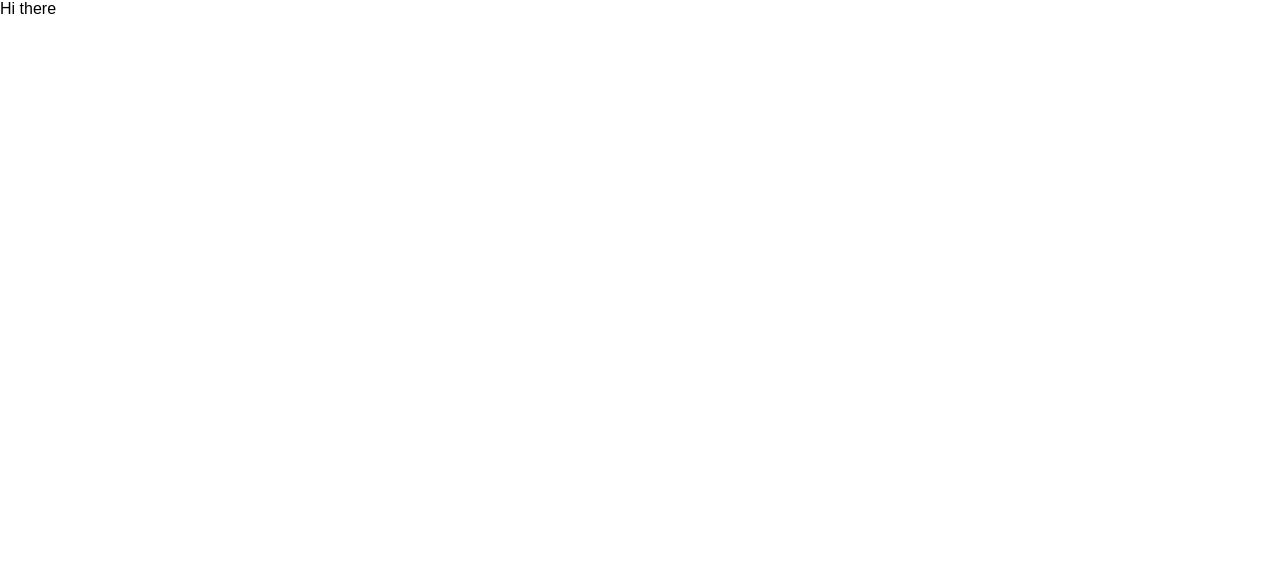
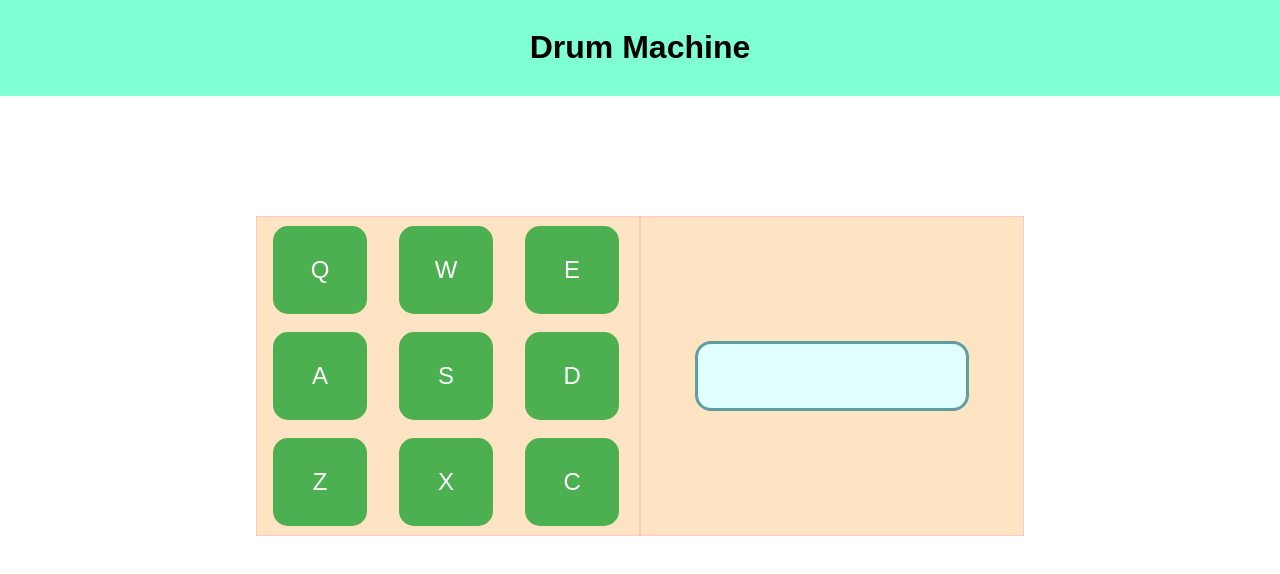
Before and after one commit to chunkydonut21/Drum-Machine, a React app: page / in a window 1280 px wide. Built offline with nearby package versions, Linux system fonts and the light colour scheme.

Commit message:
redux added

```diff
--- a/package.json
+++ b/package.json
@@ -5,7 +5,9 @@
   "dependencies": {
     "react": "^16.4.1",
     "react-dom": "^16.4.1",
-    "react-scripts": "1.1.4"
+    "react-redux": "^5.0.7",
+    "react-scripts": "1.1.4",
+    "redux": "^4.0.0"
   },
   "scripts": {
     "start": "react-scripts start",
--- a/public/index.html
+++ b/public/index.html
@@ -36,5 +36,6 @@
       To begin the development, run `npm start` or `yarn start`.
       To create a production bundle, use `npm run build` or `yarn build`.
     -->
+    <script src="https://cdn.freecodecamp.org/testable-projects-fcc/v1/bundle.js"></script>
   </body>
 </html>
--- /dev/null
+++ b/src/actions/index.js
@@ -0,0 +1,11 @@
+export const SELECTED_KEY = 'selected_key';
+
+export const selectedKey = (event, drum) => {
+  const selected = drum.filter((item) => {
+    return item.hotkey.charCodeAt(0) === event.keyCode;
+  });
+  return {
+    type: SELECTED_KEY,
+    payload: selected[0]
+  }
+}
--- a/src/components/App.js
+++ b/src/components/App.js
@@ -1,11 +1,66 @@
 import React from 'react';
+import { connect } from 'react-redux';
+import Header from './Header';
+import { selectedKey } from '../actions/index';
 
-export default class App extends React.Component {
+class App extends React.Component {
+  constructor(props) {
+    super(props);
+    this.state = { active: '' };
+  }
+
+  escFunction = (event) => {
+    this.props.selectedKey(event, this.props.drum);
+    if(this.props.selected !== false) {
+      new Audio(this.props.selected.sound).play();
+      this.setState({ active: this.props.selected });
+    }
+  }
+  componentDidMount(){
+    document.addEventListener("keydown", this.escFunction, false);
+  }
+  componentWillUnmount(){
+    document.removeEventListener("keydown", this.escFunction, false);
+  }
+
   render() {
+    console.log(this.props.drum);
+
     return (
-      <div>
-        Hi there
+      <div id="drum-machine">
+        <Header />
+        <div id="wrap">
+          <div id="one">
+            {
+              this.props.drum.map((item) => {
+                return (
+                  <div className="drum-pad" key={item.id} id={item.id} onClick={() => {
+                    this.setState({ active: item });
+                    new Audio(item.sound).play();
+                  }}>
+                    <button className="button">
+                      <audio className="clip" id={item.hotkey} src={item.sound}></audio>
+                      {item.hotkey}
+                    </button>
+                  </div>
+                );
+              })
+            }
+          </div>
+          <div id="two">
+            <div id="display"><h4>{this.state.active.name}</h4></div>
+          </div>
+        </div>
       </div>
     );
   }
 }
+
+const mapStateToProps = (state) => {
+  return {
+    drum: state.drum,
+    selected: state.selected
+  };
+}
+
+export default connect(mapStateToProps, { selectedKey })(App);
--- /dev/null
+++ b/src/components/Header.js
@@ -0,0 +1,11 @@
+import React from 'react';
+
+export default class Header extends React.Component {
+  render() {
+    return (
+      <div className="outer-header">
+        <h1>Drum Machine</h1>
+      </div>
+    );
+  }
+}
--- a/src/index.js
+++ b/src/index.js
@@ -1,6 +1,14 @@
 import React from 'react';
 import ReactDOM from 'react-dom';
+import { Provider } from 'react-redux';
+import { createStore, applyMiddleware } from 'redux';
 import './styles/styles.css';
 import App from './components/App';
+import reducers from './reducers/index.js';
 
-ReactDOM.render(<App />, document.getElementById('root'));
+const store = createStore(reducers, {}, applyMiddleware());
+
+ReactDOM.render(
+  <Provider store={store}><App /></Provider>,
+  document.getElementById('root')
+);
--- /dev/null
+++ b/src/reducers/drumReducer.js
@@ -0,0 +1,71 @@
+const drumReducer = () => {
+  return [
+    {
+      id: 1,
+      name: 'Heater 1',
+      hotkey: 'Q',
+      sound: 'https://s3.amazonaws.com/freecodecamp/drums/Heater-1.mp3'
+    },
+    {
+      id: 2,
+      name: 'Heater 2',
+      hotkey: 'W',
+      sound: 'https://s3.amazonaws.com/freecodecamp/drums/Heater-2.mp3'
+    },
+    {
+      id: 3,
+      name: 'Heater 3',
+      hotkey: 'E',
+      sound: 'https://s3.amazonaws.com/freecodecamp/drums/Heater-3.mp3'
+    },
+    {
+      id: 4,
+      name: 'Heater 4.1',
+      hotkey: 'A',
+      sound: 'https://s3.amazonaws.com/freecodecamp/drums/Heater-4_1.mp3'
+    },
+    {
+      id: 5,
+      name: 'Heater 6',
+      hotkey: 'S',
+      sound: 'https://s3.amazonaws.com/freecodecamp/drums/Heater-6.mp3'
+    },
+    {
+      id: 6,
+      name: 'Dsc Oh',
+      hotkey: 'D',
+      sound: 'https://s3.amazonaws.com/freecodecamp/drums/Dsc_Oh.mp3'
+    },
+    {
+      id: 7,
+      name: 'Kick n Hat',
+      hotkey: 'Z',
+      sound: 'https://s3.amazonaws.com/freecodecamp/drums/Kick_n_Hat.mp3'
+    },
+    {
+      id: 8,
+      name: 'RP4 Kick 1',
+      hotkey: 'X',
+      sound: 'https://s3.amazonaws.com/freecodecamp/drums/RP4_KICK_1.mp3'
+    },
+    {
+      id: 9,
+      name: 'Cev H2',
+      hotkey: 'C',
+      sound: 'https://s3.amazonaws.com/freecodecamp/drums/Cev_H2.mp3'
+    },
+  ];
+}
+
+
+// 'https://s3.amazonaws.com/freecodecamp/drums/Chord_1.mp3'
+// 'https://s3.amazonaws.com/freecodecamp/drums/Chord_2.mp3'
+// 'https://s3.amazonaws.com/freecodecamp/drums/Chord_3.mp3'
+// 'https://s3.amazonaws.com/freecodecamp/drums/Give_us_a_light.mp3'
+// 'https://s3.amazonaws.com/freecodecamp/drums/Dry_Ohh.mp3'
+// 'https://s3.amazonaws.com/freecodecamp/drums/Bld_H1.mp3'
+// 'https://s3.amazonaws.com/freecodecamp/drums/punchy_kick_1.mp3'
+// 'https://s3.amazonaws.com/freecodecamp/drums/side_stick_1.mp3'
+// 'https://s3.amazonaws.com/freecodecamp/drums/Brk_Snr.mp3'
+
+export default drumReducer;
--- /dev/null
+++ b/src/reducers/index.js
@@ -0,0 +1,8 @@
+import { combineReducers } from 'redux';
+import drumReducer from './drumReducer';
+import selectReducer from './selected';
+
+export default combineReducers({
+  drum: drumReducer,
+  selected: selectReducer
+});
--- /dev/null
+++ b/src/reducers/selected.js
@@ -0,0 +1,11 @@
+import { SELECTED_KEY } from '../actions/index';
+
+const selected = (state = null, action ) => {
+  switch(action.type) {
+    case SELECTED_KEY:
+      return action.payload || false;
+  }
+  return state;
+}
+
+export default selected;
--- a/src/styles/styles.css
+++ b/src/styles/styles.css
@@ -1,5 +1,83 @@
-body {
+html, body {
   margin: 0;
   padding: 0;
-  font-family: sans-serif;
+  font-family: Arial, Helvetica, sans-serif;
 }
+
+#drum-machine {
+  display: flex;
+  flex-direction: column;
+  align-items: center;
+}
+
+.outer-header {
+  background-color: aquamarine;
+  text-align: center;
+  width: 100%;
+  padding: 8px;
+}
+
+#wrap {
+  width: 60%;
+  height: 320px;
+  margin-top: 120px;
+  background-color: bisque;
+  display: flex;
+  flex-direction: row;
+}
+
+#one {
+  flex: 1;
+  border: 1px solid rgba(255, 182, 182, 0.541);
+  display: flex;
+  flex-direction: row;
+  flex-wrap: wrap;
+}
+
+#two {
+  flex: 1;
+  display: flex;
+  border: 1px solid rgba(255, 182, 182, 0.541);
+  flex-direction: column;
+  justify-content: center;
+  align-items: center;
+}
+
+#display {
+  width: 70%;
+  height: 20%;
+  background-color: lightcyan;
+  text-align: center;
+  font-size: 18px;
+  border-radius: 16px;
+  border: 3px solid cadetblue;
+}
+
+.drum-pad {
+  width: 31%;
+  margin: 1%;
+  display: flex;
+  justify-content: center;
+  align-items: center;
+}
+
+.button {
+  width: 80%;
+  height: 90%;
+  font-size: 24px;
+  text-align: center;
+  cursor: pointer;
+  outline: none;
+  color: #fff;
+  background-color: #4CAF50;
+  border: none;
+  border-radius: 15px;
+}
+
+.button:hover {background-color: #3e8e41}
+
+.button:active {
+  background-color: #3e8e41;
+  box-shadow: 0 2px #666;
+  transform: translateY(4px);
+}
```
Also changed, not shown: 1 other file.
